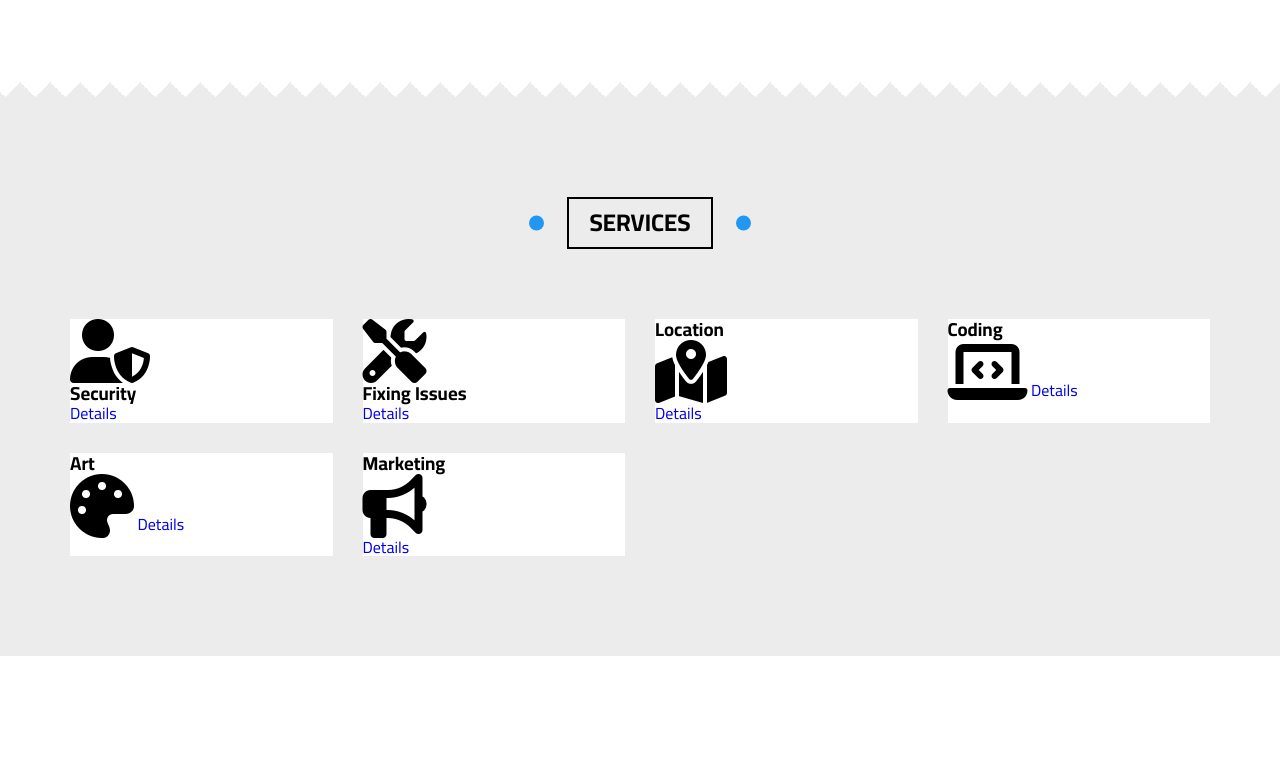
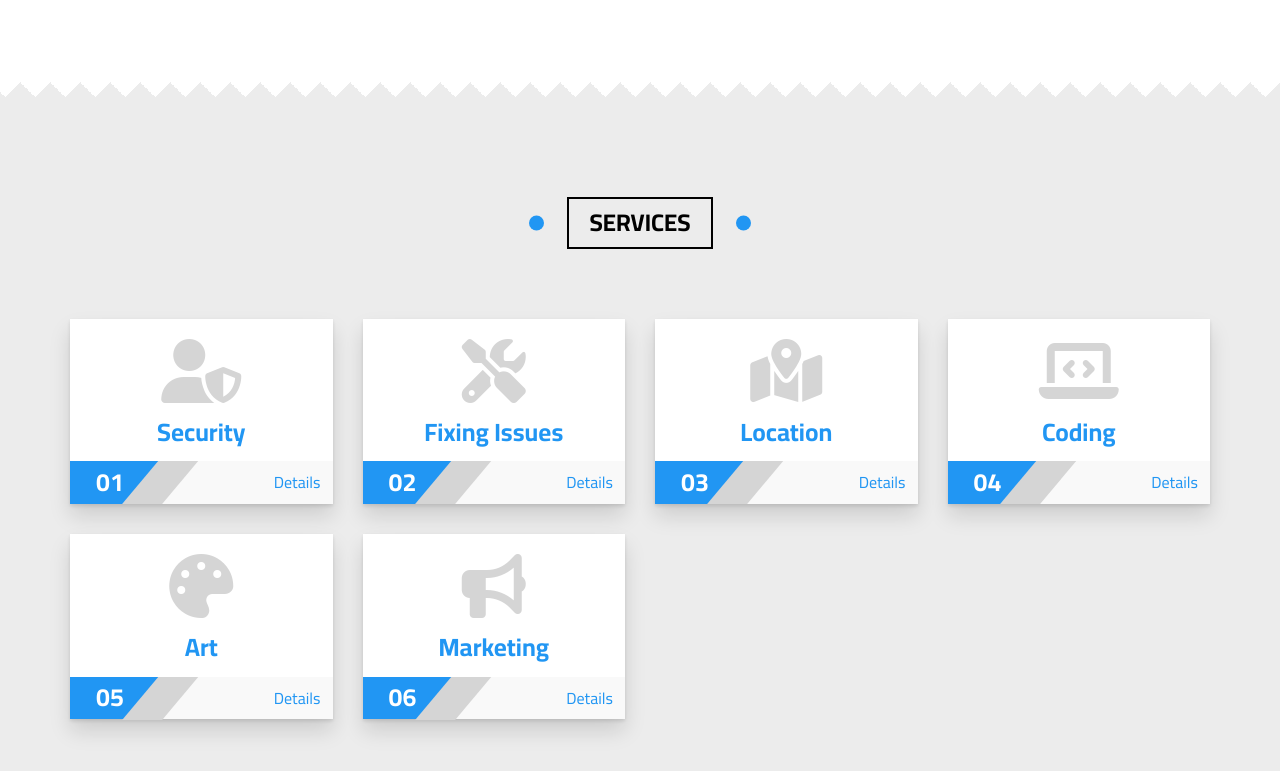
Before and after one commit to khaledradwan96/Radwan, a plain HTML site: page index.html in a window 1280 px wide. Shown: the part 5488-6259 px from the top of the page. Before the commit the page ends 6144 px from the top, so only its background shows below. Drawn offline with Linux system fonts and the light colour scheme.

Commit message:
Add section (Services)

```diff
--- a/css/master-radwan.css
+++ b/css/master-radwan.css
@@ -825,5 +825,72 @@ article .button-up:hover {
 }
 .services .box {
   background-color: white;
+  text-align: center;
+  box-shadow: 0px 12px 20px 0px rgb(0 0 0 / 13%),
+    0px 2px 4px 0px rgb(0 0 0 / 12%);
+  counter-increment: num-ser;
+  transition: var(--duration);
+  position: relative;
+}
+.services .box::before {
+  content: "";
+  position: absolute;
+  top: -3px;
+  left: 50%;
+  width: 0;
+  height: 3px;
+  transform: translateX(-50%);
+  background-color: var(--main-color);
+  transition: var(--duration);
+}
+.services .box:hover {
+  transform: translateY(-10px);
+}
+.services .box:hover::before {
+  width: 100%;
+}
+.services .box i {
+  margin-top: 20px;
+  color: #d5d5d5;
+}
+.services .box h3 {
+  margin: 15px;
+  color: var(--main-color);
+  font-size: 25px;
+}
+.services .box .info {
+  padding: 12px;
+  background-color: #f9f9f9;
+  text-align: right;
+  position: relative;
+}
+.services .box .info::before {
+  content: "0" counter(num-ser);
+  color: white;
+  font-size: 25px;
+  font-weight: bold;
+  background-color: var(--main-color);
+  position: absolute;
+  top: 0px;
+  left: 0px;
+  width: 80px;
+  height: 100%;
+  display: flex;
+  justify-content: center;
+  align-items: center;
+  padding-right: 10px;
+}
+.services .box .info::after {
+  content: "";
+  position: absolute;
+  top: 0;
+  left: 70px;
+  background-color: #d5d5d5;
+  transform: skewX(-40deg);
+  width: 40px;
+  height: calc(100% + 1px);
+}
+.services .box .info a {
+  color: var(--main-color);
 }
 /* End Services */
--- a/index.html
+++ b/index.html
@@ -749,29 +749,29 @@
           </div>
         </div>
         <div class="box">
+          <i class="fas fa-map-marked-alt fa-4x"></i>
           <h3>Location</h3>
-          <i class="fas fa-map-marked-alt fa-4x"></i>
           <div class="info">
             <a href="#">Details</a>
           </div>
         </div>
         <div class="box">
+          <i class="fas fa-laptop-code fa-4x"></i>
           <h3>Coding</h3>
           <div class="info">
-            <i class="fas fa-laptop-code fa-4x"></i>
             <a href="#">Details</a>
           </div>
         </div>
         <div class="box">
+          <i class="fas fa-palette fa-4x"></i>
           <h3>Art</h3>
           <div class="info">
-            <i class="fas fa-palette fa-4x"></i>
             <a href="#">Details</a>
           </div>
         </div>
         <div class="box">
+          <i class="fas fa-bullhorn fa-4x"></i>
           <h3>Marketing</h3>
-          <i class="fas fa-bullhorn fa-4x"></i>
           <div class="info">
             <a href="#">Details</a>
           </div>
```
